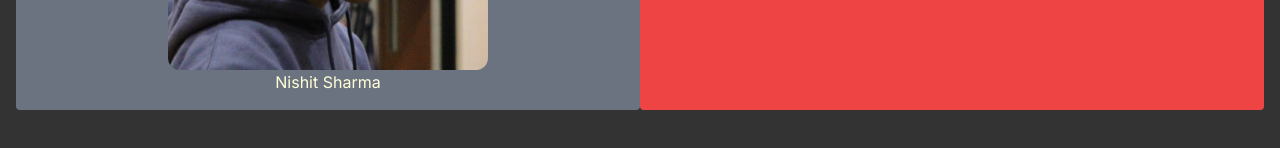
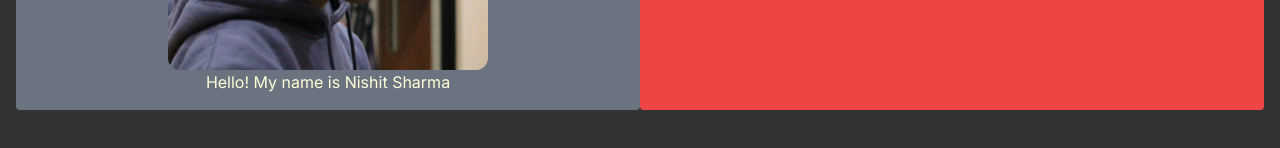
Before and after one commit to Nishit-Sharma/portfolio, a Next.js app: page / in a window 1280 px wide. Shown: the part 330-478 px from the top of the page. Built offline with nearby package versions, Linux system fonts and the light colour scheme.

Commit message:
Final changes for today

```diff
--- a/src/app/components/summary.js
+++ b/src/app/components/summary.js
@@ -13,13 +13,14 @@ const styleImage = {
 
 export default function summary() {
     return (
+        // COLORS ARE TEMP MAKE SURE TO CHANGE THEM
         <main>
             <div className="container mx-auto px-4 center-true flex flex-row">
                 <div className="container mx-auto py-4 px-4 center-true bg-gray-500 text-center hover:object-top rounded">
                     <div className="rounded-xl w-80 h-80 overflow-hidden object-cover object-center mx-auto">
                         <Image src={Picture} alt="Nishit Sharma"/>
                     </div>
-                    <h1>Nishit Sharma</h1>
+                    <h1>Hello! My name is Nishit Sharma</h1>
                 </div>
                 <div className="container mx-auto px-4 center-true bg-red-500 text-center rounded">
                     <h1>Other Side</h1>
```
